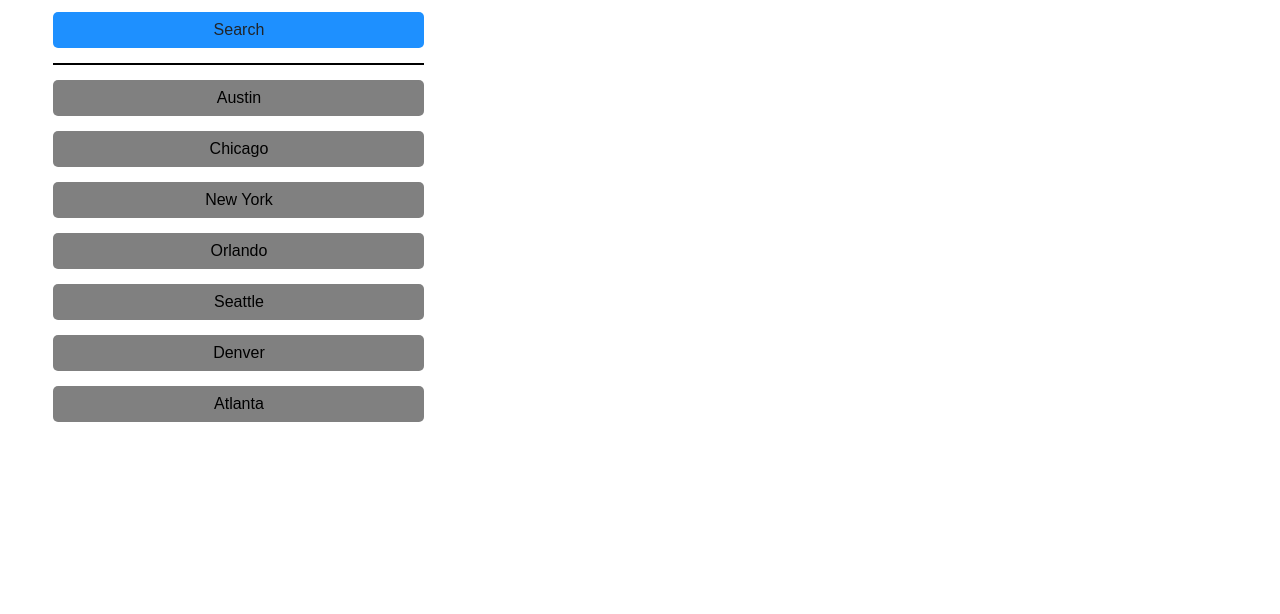
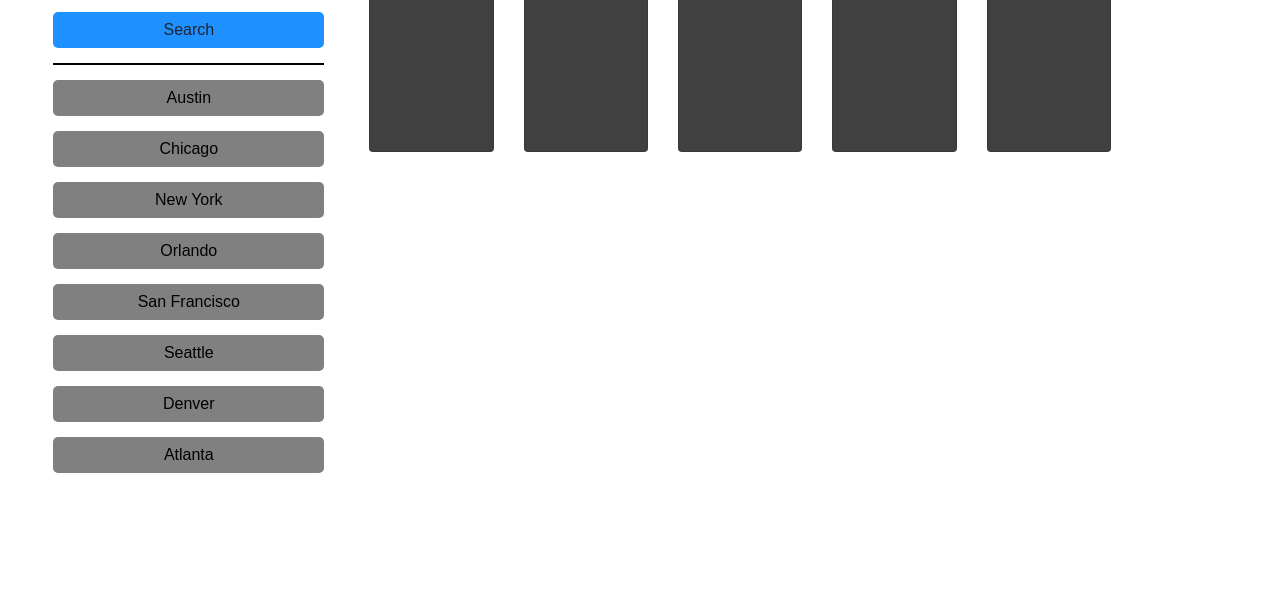
Before and after one commit to chl850405/real-time-weather, a plain HTML site: page index.html in a window 1280 px wide. Shown: the part 186-800 px from the top of the page. Drawn offline with nearby package versions, Linux system fonts and the light colour scheme.

Commit message:
forecast cards

```diff
--- a/assets/css/style.css
+++ b/assets/css/style.css
@@ -72,3 +72,21 @@ main {
 .card-body1 {
     border-bottom: 2px solid black;
 }
+
+.card {
+    min-height: 200px;
+    margin: 0 15px;
+    background-color: #404040;
+    opacity: 1;
+}
+
+.flex-row {
+    display: flex;
+    flex-wrap: wrap;
+}
+
+.flex-column {
+display: flex;
+flex-direction: column;
+flex-wrap: wrap;
+}
--- a/index.html
+++ b/index.html
@@ -25,7 +25,7 @@
   </header>
 
   <main class="flex-row justify-space-between">
-    <div class="col-12 col-md-4">
+    <div class="col-12 col-md-3">
       <div class="card1">
         <h3 class="card-header"> Search for a city:</h3>
         <form id="user-form" class="card-body1">
@@ -40,11 +40,31 @@
           <button type="submit" class="button">Chicago</button>
           <button type="submit" class="button">New York</button>
           <button type="submit" class="button">Orlando</button>
+          <button type="submit" class="button">San Francisco</button>
           <button type="submit" class="button">Seattle</button>
           <button type="submit" class="button">Denver</button>
           <button type="submit" class="button">Atlanta</button>
         </div>
+      </div>
     </div>
+
+    <div class="col-12 col-md-8">
+      <div class="container">
+
+      </div>
+
+      <div class="container-fluid">
+        <h3>5-Day Forecast:</h3>
+        <div class="row">
+            <div class="col card"></div>
+            <div class="col card"></div>
+            <div class="col card"></div>
+            <div class="col card"></div>
+            <div class="col card"></div>
+        </div>
+      </div>
+    </div>
+
   </main>
 
 <!-- Optional JavaScript -->
```
